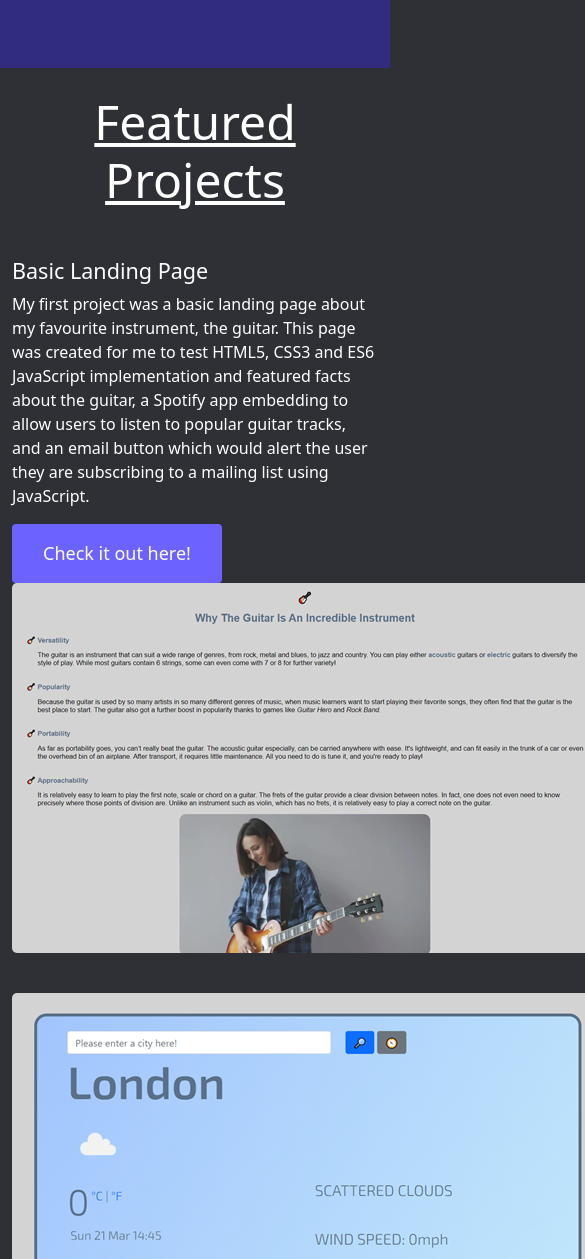
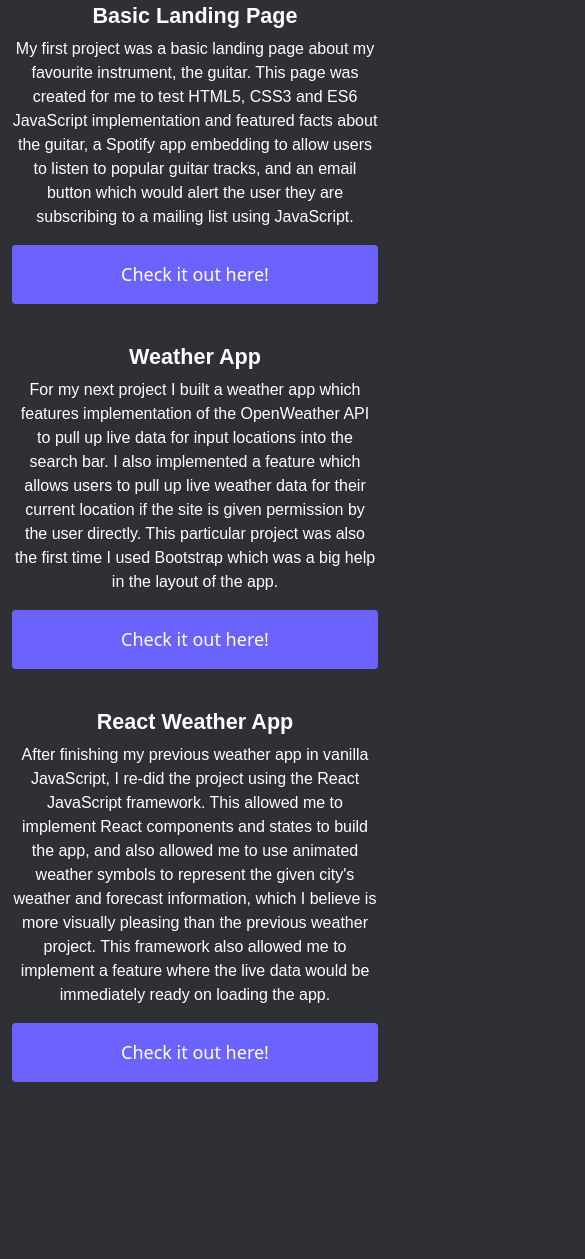
Before and after one commit to elizamthomas1994/Portfolio-Website, a plain HTML site: page index.html in a window 390 px wide. Shown: the part 741-2000 px from the top of the page, 585 px wide, since content can reach past the window. After the commit the page ends 1863 px from the top, so only its background shows below. Drawn offline with nearby package versions, Linux system fonts and the light colour scheme; a web font is replaced by a local one.

Commit message:
Implemented CSS Media Queries to make the homepage responsive to smaller screens
On mobile devices the homepage hero won't take up as much space, and the project images won't appear to allow the project descriptions to take up more space and look more visually appealing.

```diff
--- a/index.html
+++ b/index.html
@@ -28,7 +28,7 @@
     <h3>Featured Projects</h3>
     <div class="container">
         <div class="row">
-            <div class="col">
+            <div class="col project-description">
                 <h4>Basic Landing Page</h4>
                 <p class="description">My first project was a basic landing page about my favourite instrument, the guitar.
                 This page was created for me to test HTML5, CSS3 and ES6 JavaScript implementation and featured facts
@@ -37,15 +37,15 @@
                 </p>
                 <a href="https:flamboyant-aryabhata-851519.netlify.app/" target="_blank" class="btn project-btn">Check it out here!</a>
             </div>
-            <div class="col project-preview">
-                <img src="Images/Guitar-Page.png" alt="Basic landing page about guitar">
+            <div class="col project-image">
+                <img src="Images/Guitar-Page.png" class="img-fluid" alt="Basic landing page about guitar">
             </div>
         </div>
         <div class="row">
-            <div class="col">
-                <img src="Images/Vanilla-Weather-App.png" alt="Weather App">
+            <div class="col project-image">
+                <img src="Images/Vanilla-Weather-App.png" class="img-fluid" alt="Weather App">
             </div>
-            <div class="col project-preview">
+            <div class="col project-description">
                 <h4>Weather App</h4>
                 <p class="description">For my next project I built a weather app which features implementation of the OpenWeather API to pull up live data for
                 input locations into the search bar. I also implemented a feature which allows users to pull up live weather data for their current location
@@ -56,7 +56,7 @@
             </div>
         </div>
         <div class="row">
-            <div class="col project-preview">
+            <div class="col project-description">
                 <h4>React Weather App</h4>
                 <p class="description">After finishing my previous weather app in vanilla JavaScript, I re-did the project using the React JavaScript framework.
                 This allowed me to implement React components and states to build the app, and also allowed me to use animated weather symbols
@@ -65,8 +65,8 @@
                 </p>
                 <a href="https://optimistic-hermann-0a0092.netlify.app/" target="_blank" class="btn project-btn">Check it out here!</a>
             </div>
-            <div class="col">
-                <img src="Images/React-Weather-App.png" alt="React Weather App">
+            <div class="col project-image">
+                <img src="Images/React-Weather-App.png" class="img-fluid" alt="React Weather App">
             </div>
         </div>
     </div>
--- a/styles/portfolio.css
+++ b/styles/portfolio.css
@@ -52,6 +52,7 @@ body {
 
 h3, h4, .description {
     color: var(--color);
+    font-family: var(--font-family);
 }
 
 h3 {
@@ -60,6 +61,10 @@ h3 {
     font-size: 48px;
     margin-top: 25px;
     margin-bottom: 50px;
+}
+
+h4 {
+    font-weight: bold;
 }
 
 .row {
@@ -78,3 +83,22 @@ h3 {
 img {
     border-radius: 5px;
 }
+
+@media (max-width: 768px) {
+    .hero {
+        padding: 90px 0;
+    }
+    .hero h1 {
+        font-size: 72px;
+    }
+    .project-image {
+        display: none;
+    }
+    .project-description {
+        text-align: center;
+    }
+    .project-btn {
+        display: block;
+    }
+
+}
```
